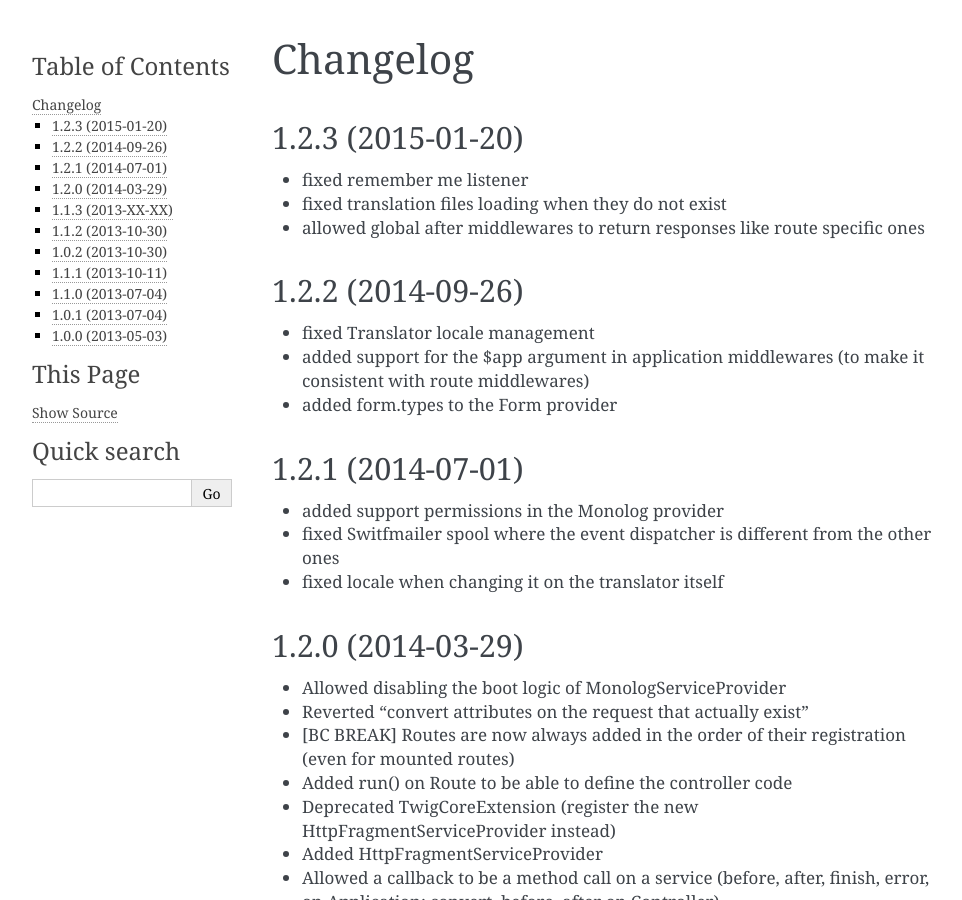
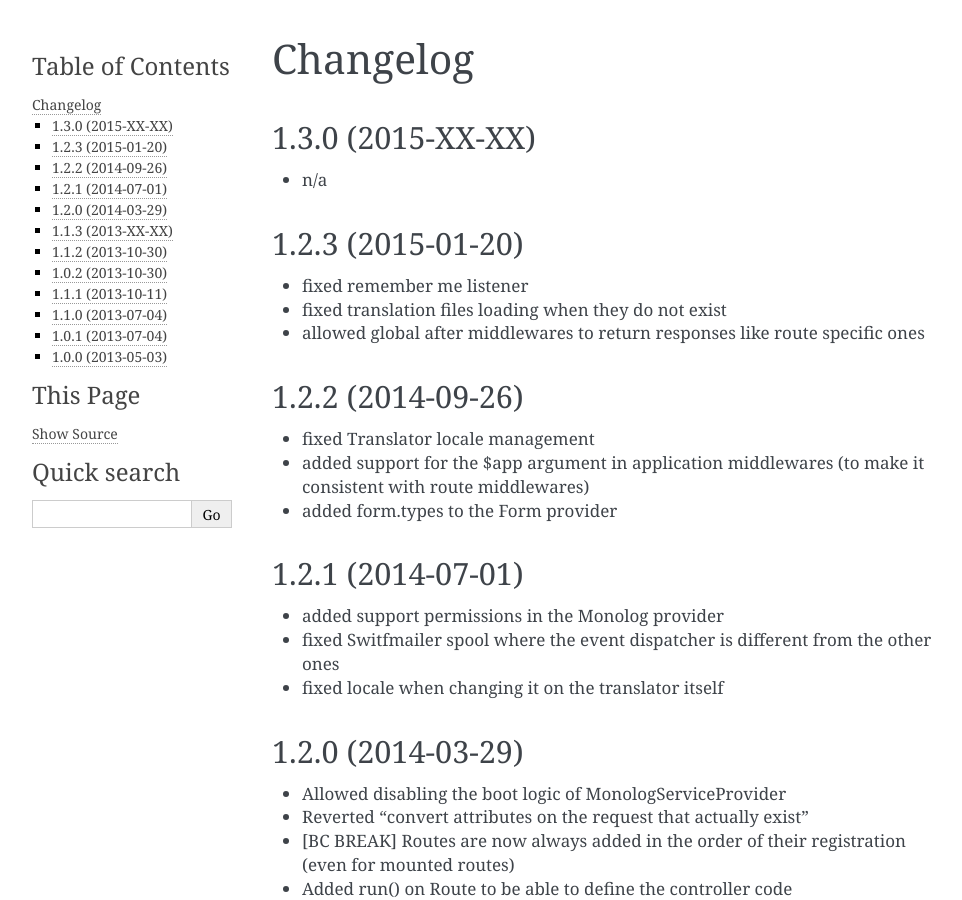
Before and after one commit to silexphp/Silex, a Sphinx documentation site: the page built from doc/changelog.rst, in a window 1280 px wide and 900 px high. Shown: the whole window, without its empty margins (148-1110 px from the left). Built offline with Sphinx 7.4.7, drawn with Linux system fonts in a browser that asks for light colours.

Commit message:
bumped version to 1.3

```diff
--- a/README.rst
+++ b/README.rst
@@ -27,7 +27,7 @@
 
 .. code-block:: bash
 
-    php composer.phar require silex/silex "~1.2"
+    php composer.phar require silex/silex "~1.3"
 
 Alternatively, you can download the `silex.zip`_ file and extract it.
 
--- a/composer.json
+++ b/composer.json
@@ -56,7 +56,7 @@
     },
     "extra": {
         "branch-alias": {
-            "dev-master": "1.2.x-dev"
+            "dev-master": "1.3.x-dev"
         }
     }
 }
--- a/doc/changelog.rst
+++ b/doc/changelog.rst
@@ -1,5 +1,10 @@
 Changelog
 =========
+
+1.3.0 (2015-XX-XX)
+------------------
+
+* n/a
 
 1.2.3 (2015-01-20)
 ------------------
```
Also changed, not shown: 1 other file.
